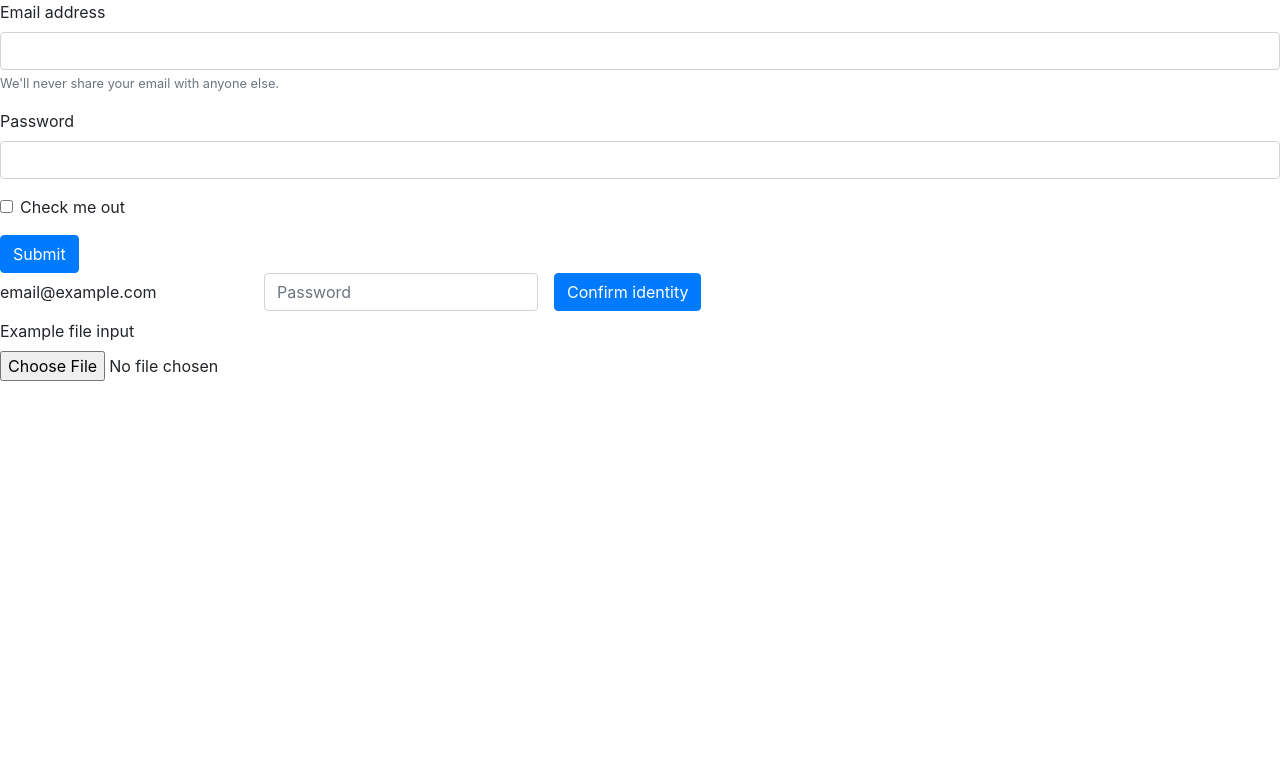
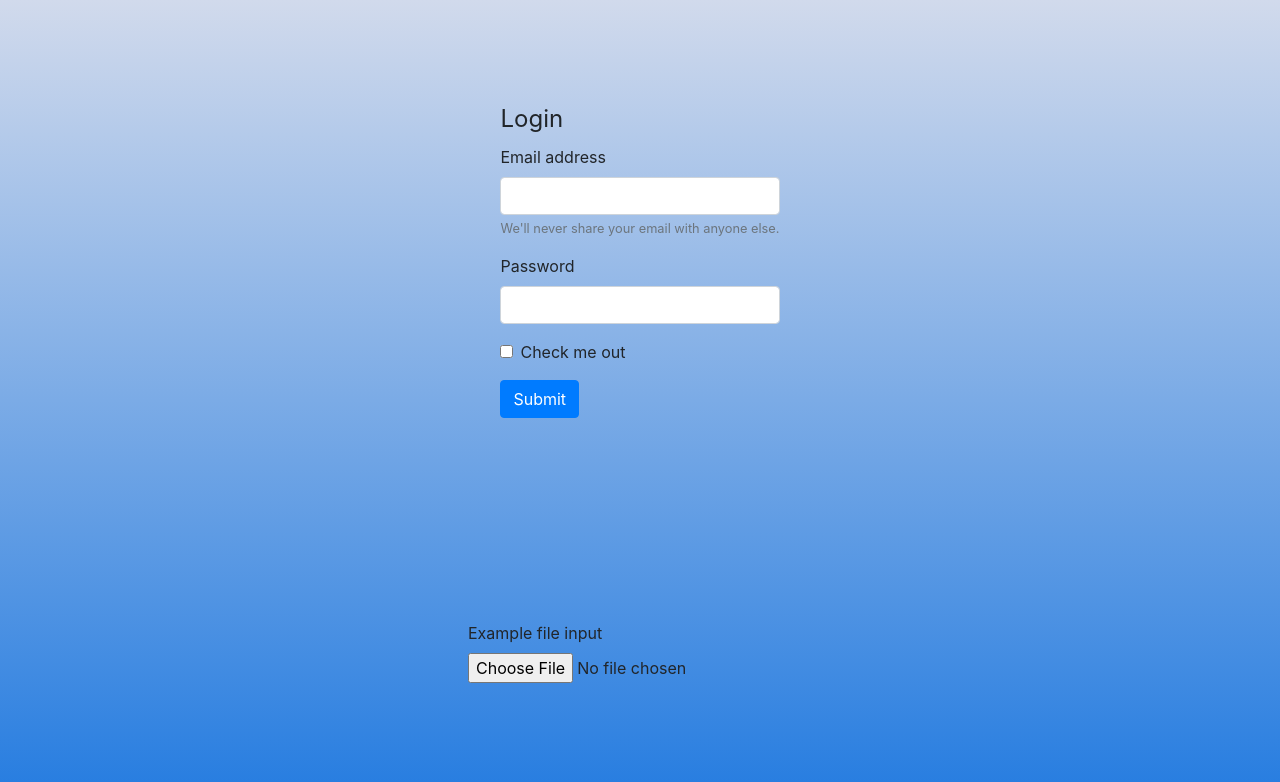
Before and after one commit to Bilel-Rahmouni/GoMyCode_ReactCheckpoint1, a plain HTML site: page index.html in a window 1280 px wide. Drawn offline with nearby package versions, Linux system fonts and the light colour scheme.

Commit message:
Add files via upload

```diff
--- a/index.html
+++ b/index.html
@@ -6,15 +6,19 @@
     <meta name="viewport" content="width=device-width, initial-scale=1.0">
     <link rel="stylesheet" href="https://stackpath.bootstrapcdn.com/bootstrap/4.5.0/css/bootstrap.min.css"
         integrity="sha384-9aIt2nRpC12Uk9gS9baDl411NQApFmC26EwAOH8WgZl5MYYxFfc+NcPb1dKGj7Sk" crossorigin="anonymous">
+    <link rel="stylesheet" href="style.css">
     <title>Document</title>
 </head>
 
 <body>
-    <form>
+    <section class="forms">
+
+        <form><legend>Login</legend>
             <div class="form-group">
                 <label for="exampleInputEmail1">Email address</label>
                 <input type="email" class="form-control" id="exampleInputEmail1" aria-describedby="emailHelp">
-            <small id="emailHelp" class="form-text text-muted">We'll never share your email with anyone else.</small>
+                <small id="emailHelp" class="form-text text-muted">We'll never share your email with anyone
+                    else.</small>
             </div>
             <div class="form-group">
                 <label for="exampleInputPassword1">Password</label>
@@ -26,23 +30,13 @@
             </div>
             <button type="submit" class="btn btn-primary">Submit</button>
         </form>
-<form class="form-inline">
-    <div class="form-group mb-2">
-        <label for="staticEmail2" class="sr-only">Email</label>
-        <input type="text" readonly class="form-control-plaintext" id="staticEmail2" value="email@example.com">
-    </div>
-    <div class="form-group mx-sm-3 mb-2">
-        <label for="inputPassword2" class="sr-only">Password</label>
-        <input type="password" class="form-control" id="inputPassword2" placeholder="Password">
-    </div>
-    <button type="submit" class="btn btn-primary mb-2">Confirm identity</button>
-</form>
         <form>
             <div class="form-group">
                 <label for="exampleFormControlFile1">Example file input</label>
                 <input type="file" class="form-control-file" id="exampleFormControlFile1">
             </div>
         </form>
+    </section>
     <script src="https://code.jquery.com/jquery-3.5.1.slim.min.js"
         integrity="sha384-DfXdz2htPH0lsSSs5nCTpuj/zy4C+OGpamoFVy38MVBnE+IbbVYUew+OrCXaRkfj"
         crossorigin="anonymous"></script>
```
Lines whose indentation alone changed are shown as unchanged.
